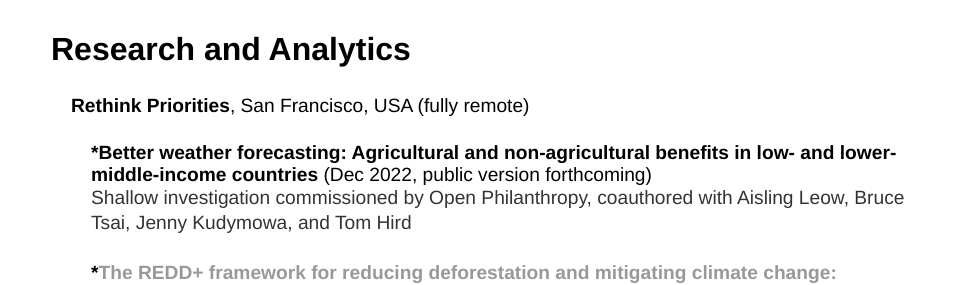
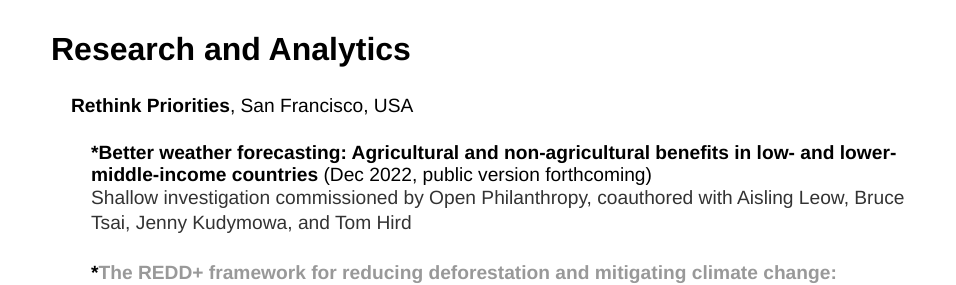
Before and after one commit to y-james-hu/y-james-hu.github.io, a Jekyll site: the page built from projects/index.html, in a window 1280 px wide and 900 px high. Shown: the part 166-451 px from the top of the window, without its empty margins (161-1117 px from the left). Built offline with Jekyll 4.4.1, drawn with Linux system fonts in a browser that asks for light colours.

Commit message:
Update index.html

```diff
--- a/projects/index.html
+++ b/projects/index.html
@@ -6,7 +6,7 @@
 
   <h2 style="margin-left: 20px">Research and Analytics</h2>
 
-    <h3 style="margin-left: 40px">Rethink Priorities<span style="font-weight:normal">, San Francisco, USA (fully remote)</span></h3>
+    <h3 style="margin-left: 40px">Rethink Priorities<span style="font-weight:normal">, San Francisco, USA</span></h3>
 
       <h4 style="margin-left: 60px">*Better weather forecasting: Agricultural and non-agricultural benefits in low- and lower-middle-income countries<span style="font-weight:normal"> (Dec 2022, public version forthcoming)</span></h4>
       <p style="margin-left: 60px">Shallow investigation commissioned by Open Philanthropy, coauthored with Aisling Leow, Bruce Tsai, Jenny Kudymowa, and Tom Hird</p>
```
